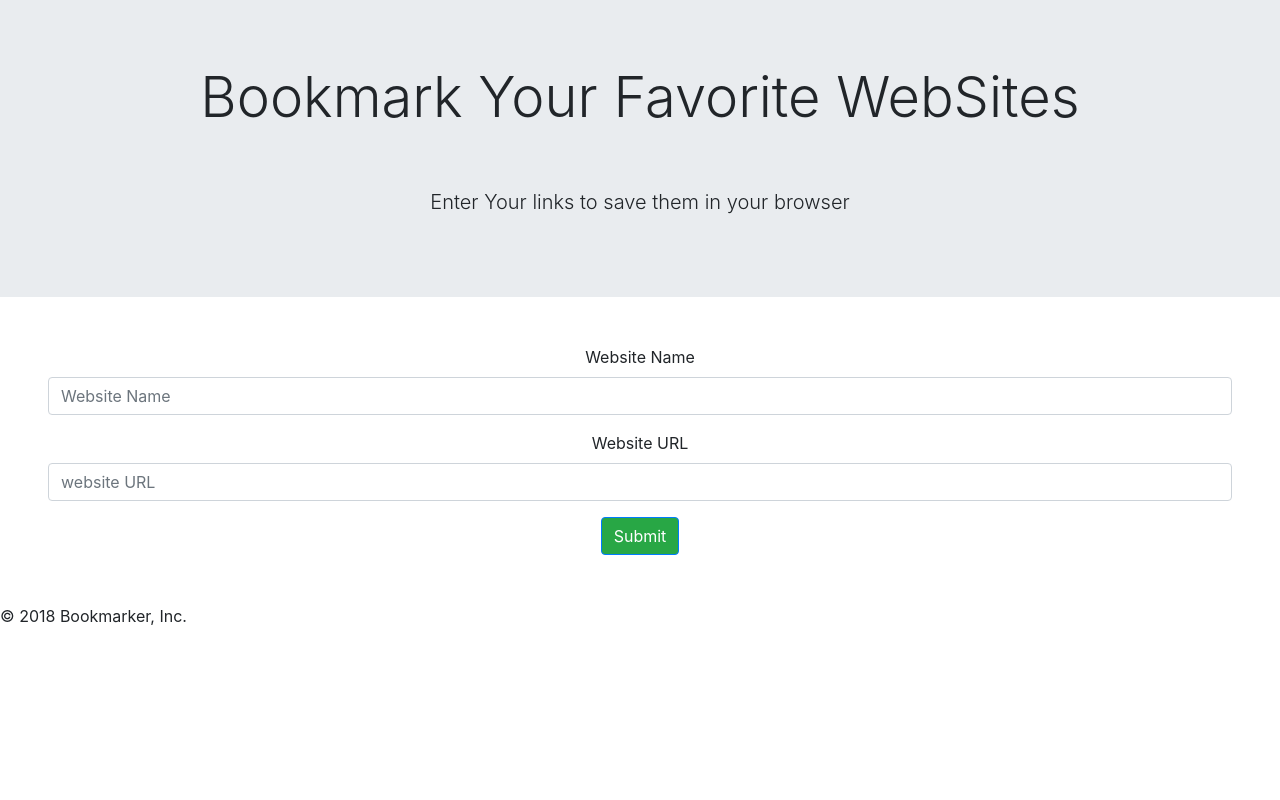
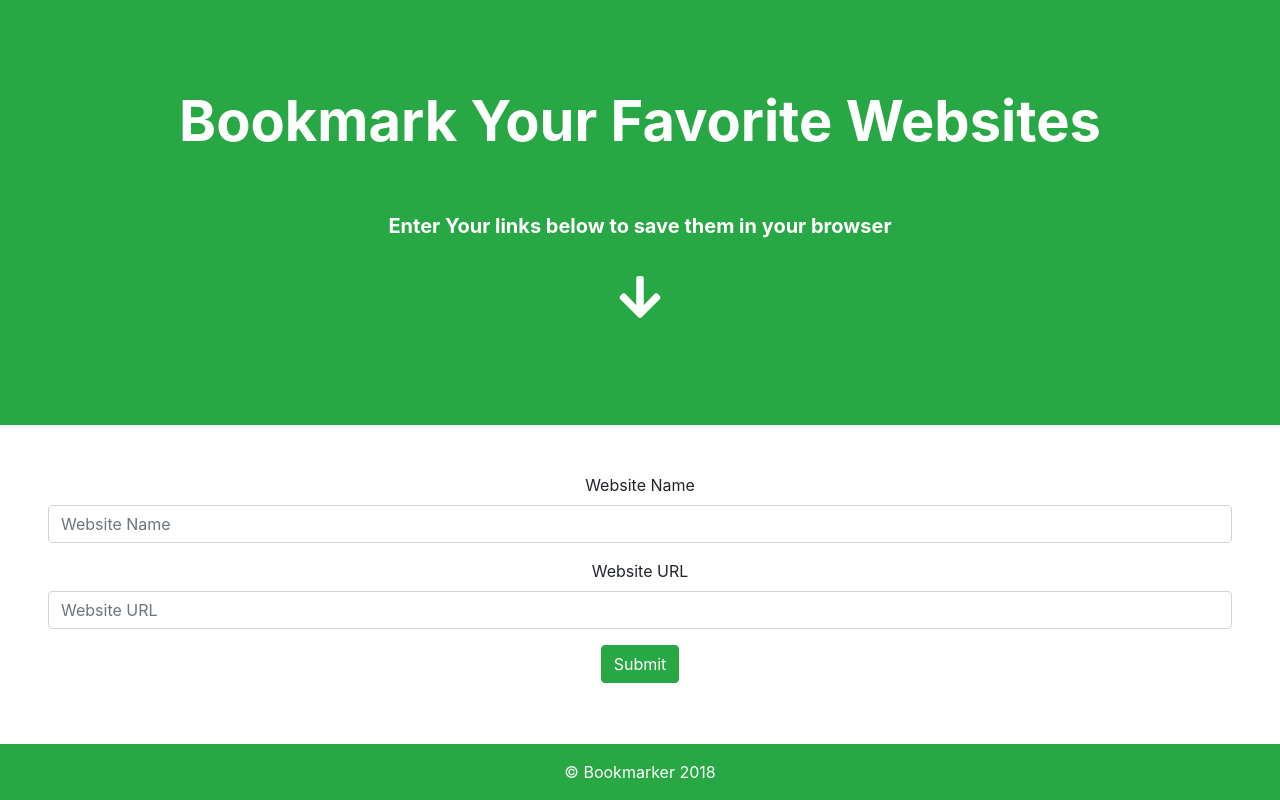
Before and after one commit to DanDucVira/Bookmarker, a plain HTML site: page index.html in a window 1280 px wide. Drawn offline with nearby package versions, Linux system fonts and the light colour scheme.

Commit message:
update 1

```diff
--- a/index.html
+++ b/index.html
@@ -1,5 +1,6 @@
 <!doctype html>
-<html lang="en">
+
+<html class="m-0 p-0" lang="en">
 
 <head>
 
@@ -9,16 +10,19 @@
 
     <link rel="stylesheet" href="https://stackpath.bootstrapcdn.com/bootstrap/4.1.3/css/bootstrap.min.css" integrity="sha384-MCw98/SFnGE8fJT3GXwEOngsV7Zt27NXFoaoApmYm81iuXoPkFOJwJ8ERdknLPMO"
         crossorigin="anonymous">
+    <link rel="stylesheet" href="https://use.fontawesome.com/releases/v5.2.0/css/all.css" integrity="sha384-hWVjflwFxL6sNzntih27bfxkr27PmbbK/iSvJ+a4+0owXq79v+lsFkW54bOGbiDQ"
+        crossorigin="anonymous">
     <link rel="stylesheet" href="main.css">
 
     <title>BookMarker</title>
 </head>
 
 <body>
-    <div class="jumbotron jumbotron-fluid">
-        <div class="container text-center">
-            <h1 class="display-4">Bookmark Your Favorite WebSites</h1>
-            <p class="lead pt-5">Enter Your links to save them in your browser</p>
+    <div class="jumbotron jumbotron-fluid bg-success ">
+        <div class="container text-center p-4">
+            <h1 class="display-4 font-weight-bold text-white">Bookmark Your Favorite Websites</h1>
+            <p class="lead pt-5 text-white font-weight-bold ">Enter Your links below to save them in your browser</p>
+            <i class="fas fa-arrow-down fa-3x text-white p-3"></i>
         </div>
     </div>
 
@@ -31,9 +35,9 @@
         </div>
         <div class="form-group">
             <label for="">Website URL</label>
-            <input type="text" class="form-control" id="siteUrl" placeholder="website URL">
+            <input type="text" class="form-control" id="siteUrl" placeholder="Website URL">
         </div>
-        <button type="submit" class="btn btn-primary bg-success ">Submit</button>
+        <button type="submit" class="btn btn-primary bg-success  border border-success">Submit</button>
     </form>
 
     <div class="row">
@@ -41,10 +45,11 @@
             <div id="bookmarksResults"></div>
         </div>
     </div>
-    <footer class="footer">
-        <p>&copy; 2018 Bookmarker, Inc.</p>
-    </footer>
 
+    <footer class=" fixed-bottom footer text-center bg-success ">
+        <div class="container p-3">
+            <span class="text-white">&copy; Bookmarker 2018</span>
+        </div>
         <script src="https://code.jquery.com/jquery-3.3.1.slim.min.js" integrity="sha384-q8i/X+965DzO0rT7abK41JStQIAqVgRVzpbzo5smXKp4YfRvH+8abtTE1Pi6jizo"
             crossorigin="anonymous"></script>
         <script src="https://cdnjs.cloudflare.com/ajax/libs/popper.js/1.14.3/umd/popper.min.js" integrity="sha384-ZMP7rVo3mIykV+2+9J3UJ46jBk0WLaUAdn689aCwoqbBJiSnjAK/l8WvCWPIPm49"
```
Lines whose indentation alone changed are shown as unchanged.
